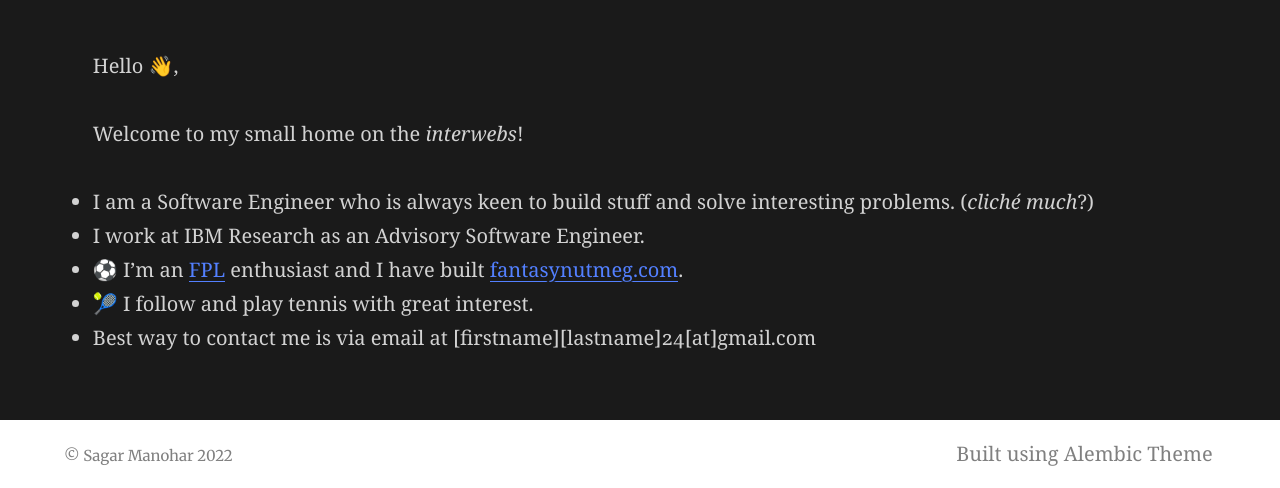
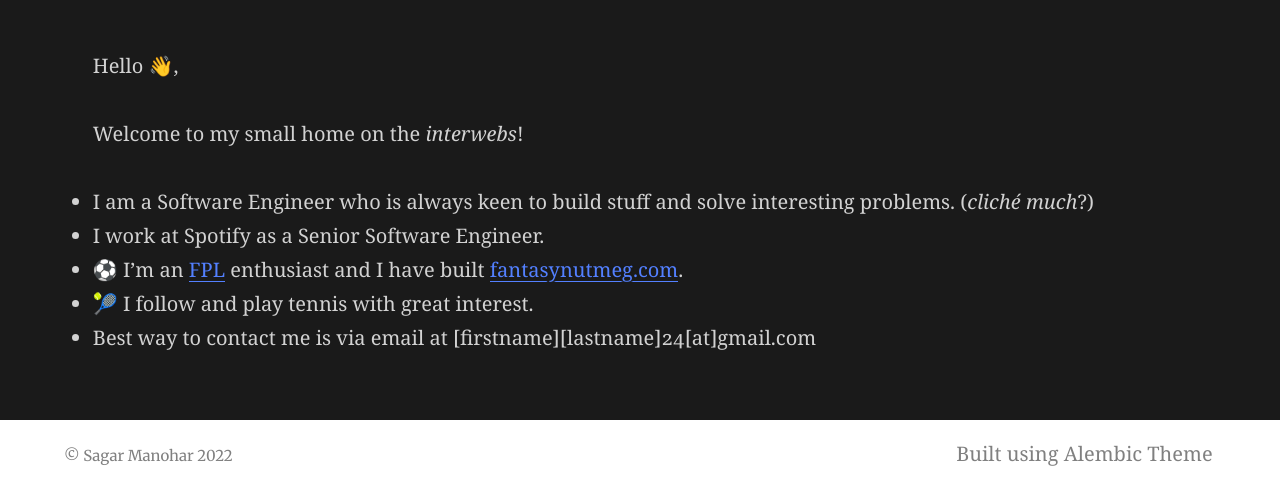
Before and after one commit to code247/code247.github.io, a Jekyll site: the page built from index.md, in a window 1280 px wide, cut to the strip 412-900 px from the top of the page. Built offline with Jekyll 4.4.1, drawn with Linux system fonts in a browser that asks for light colours.

Commit message:
Update position

```diff
--- a/index.md
+++ b/index.md
@@ -7,7 +7,7 @@ Hello 👋,
 Welcome to my small home on the *interwebs*!
 
 - I am a Software Engineer who is always keen to build stuff and solve interesting problems. (*cliché much*?)
-- I work at IBM Research as an Advisory Software Engineer.
+- I work at Spotify as a Senior Software Engineer.
 - ⚽ I'm an [FPL](https://fantasy.premierleague.com/) enthusiast and I have built [fantasynutmeg.com](https://www.fantasynutmeg.com/).
 - 🎾 I follow and play tennis with great interest.
 - Best way to contact me is via email at [firstname][lastname]24[at]gmail.com
```
